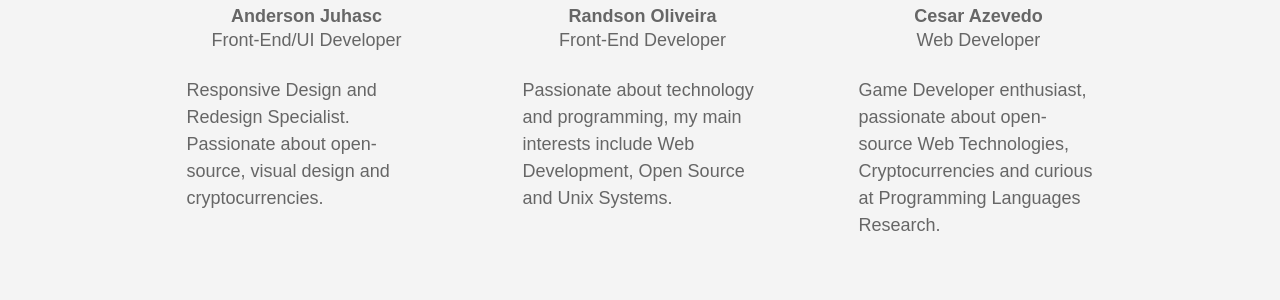
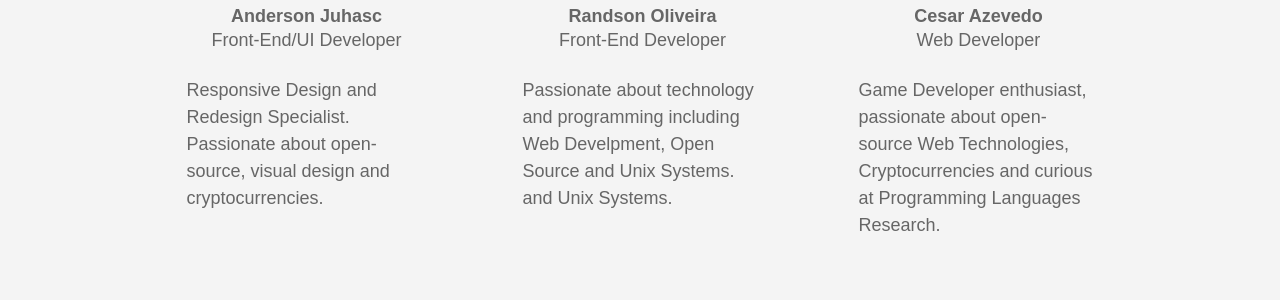
Before and after one commit to blinktrade/blinktrade.github.io, a Jekyll site: the page built from index.html, in a window 1280 px wide and 900 px high, scrolled down 2358 px. Shown: the part 357-657 px from the top of the window. Built offline with Jekyll 4.4.1, drawn with Linux system fonts in a browser that asks for light colours; some web fonts are replaced; the list of posts is cut into pages by our own code.

Commit message:
Update description

```diff
--- a/index.html
+++ b/index.html
@@ -351,7 +351,7 @@ classe: home
                                 <!-- /.team-item__title -->
 
                                 <p>
-                                    Passionate about technology and programming, my main interests include Web Development, Open Source and Unix Systems.
+                                    Passionate about technology and programming including Web Develpment, Open Source and Unix Systems. and Unix Systems.
                                 </p>
                             </div>
                         </div>
```
